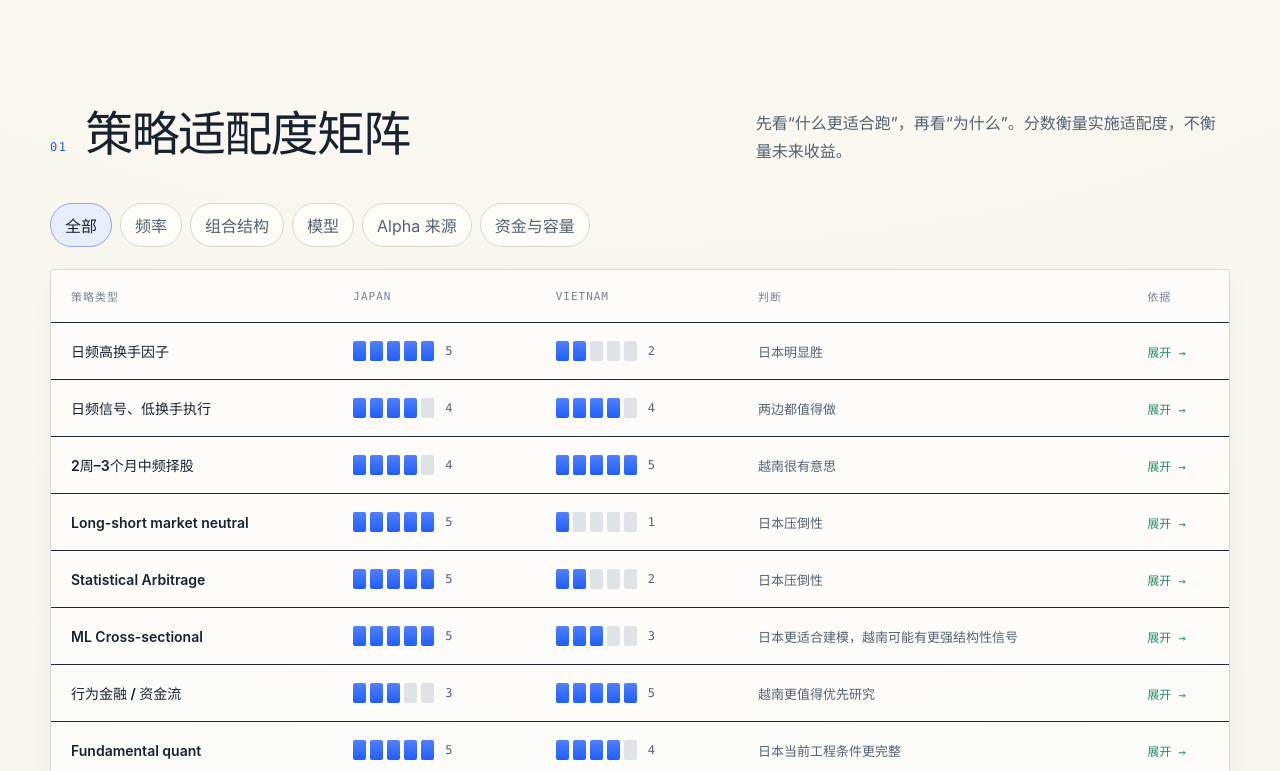
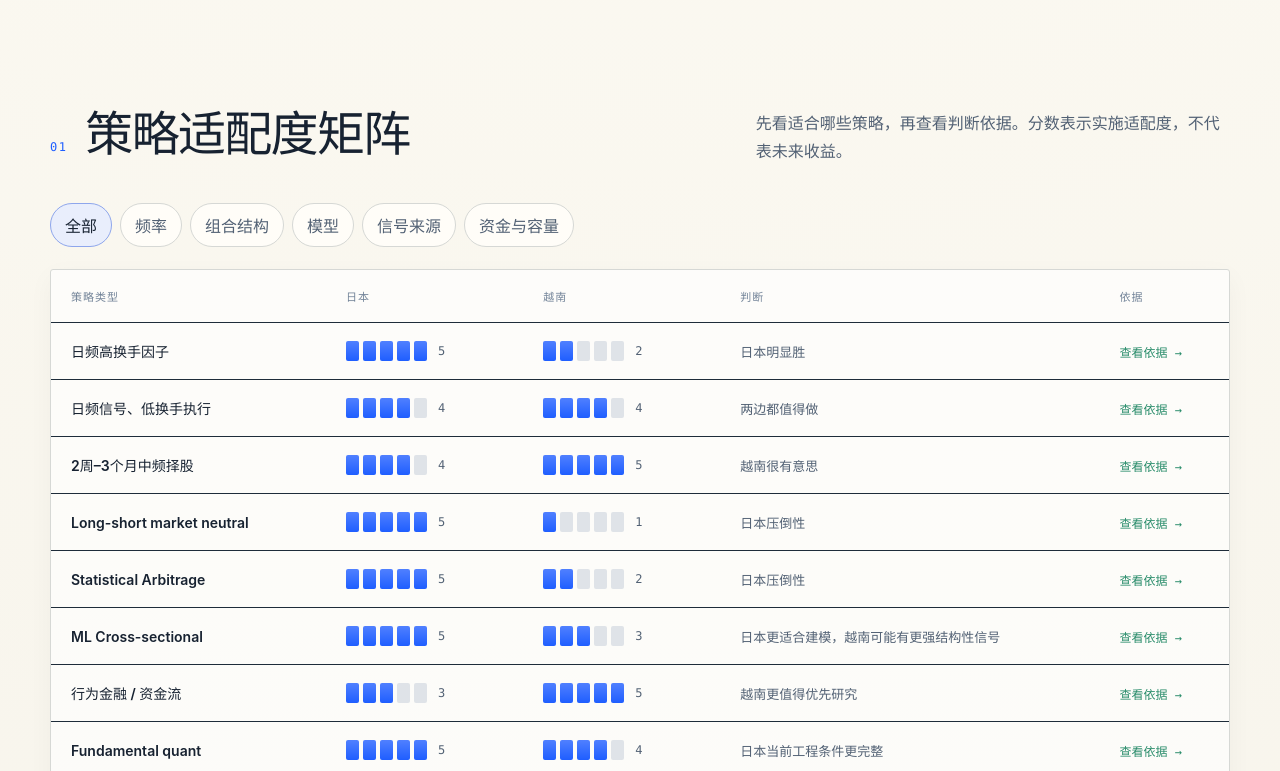
Before and after one commit to runchengxie/vietnam-quant-research, a React (Vite) app in the folder site/: page / in a window 1280 px wide. Shown: the part 809-1580 px from the top of the page. Built offline with nearby package versions, Linux system fonts and the light colour scheme.

Commit message:
feat: refine showcase language and theme

```diff
--- a/site/src/components/StrategyHeatmap.tsx
+++ b/site/src/components/StrategyHeatmap.tsx
@@ -12,7 +12,7 @@ const categories: Array<{ id: 'all' | StrategyCategory; label: string }> = [
   { id: 'frequency', label: '频率' },
   { id: 'portfolio', label: '组合结构' },
   { id: 'model', label: '模型' },
-  { id: 'alpha', label: 'Alpha 来源' },
+  { id: 'alpha', label: '信号来源' },
   { id: 'capacity', label: '资金与容量' },
 ]
 
@@ -34,7 +34,7 @@ export function StrategyHeatmap({ rows, evidence }: StrategyHeatmapProps) {
     <section className="section" id="strategy-fit">
       <div className="section-heading">
         <div><span className="section-index">01</span><h2>策略适配度矩阵</h2></div>
-        <p>先看“什么更适合跑”，再看“为什么”。分数衡量实施适配度，不衡量未来收益。</p>
+        <p>先看适合哪些策略，再查看判断依据。分数表示实施适配度，不代表未来收益。</p>
       </div>
       <div className="filter-row" aria-label="策略分类筛选">
         {categories.map((item) => (
@@ -43,7 +43,7 @@ export function StrategyHeatmap({ rows, evidence }: StrategyHeatmapProps) {
       </div>
       <div className="matrix-wrap">
         <table className="matrix">
-          <thead><tr><th>策略类型</th><th>Japan</th><th>Vietnam</th><th>判断</th><th>依据</th></tr></thead>
+          <thead><tr><th>策略类型</th><th>日本</th><th>越南</th><th>判断</th><th>依据</th></tr></thead>
           <tbody>
             {filtered.map((row) => (
               <tr key={row.id}>
@@ -51,7 +51,7 @@ export function StrategyHeatmap({ rows, evidence }: StrategyHeatmapProps) {
                 <td><Score value={row.japan} label={`${row.label}，日本适配度 ${row.japan} / 5`} /></td>
                 <td><Score value={row.vietnam} label={`${row.label}，越南适配度 ${row.vietnam} / 5`} /></td>
                 <td><span className="verdict">{row.verdict}</span></td>
-                <td><button className="text-button" onClick={() => setSelected(row)} aria-label={`查看 ${row.label} 的依据`}>展开 →</button></td>
+                <td><button className="text-button" onClick={() => setSelected(row)} aria-label={`查看 ${row.label} 的依据`}>查看依据 →</button></td>
               </tr>
             ))}
           </tbody>
```
